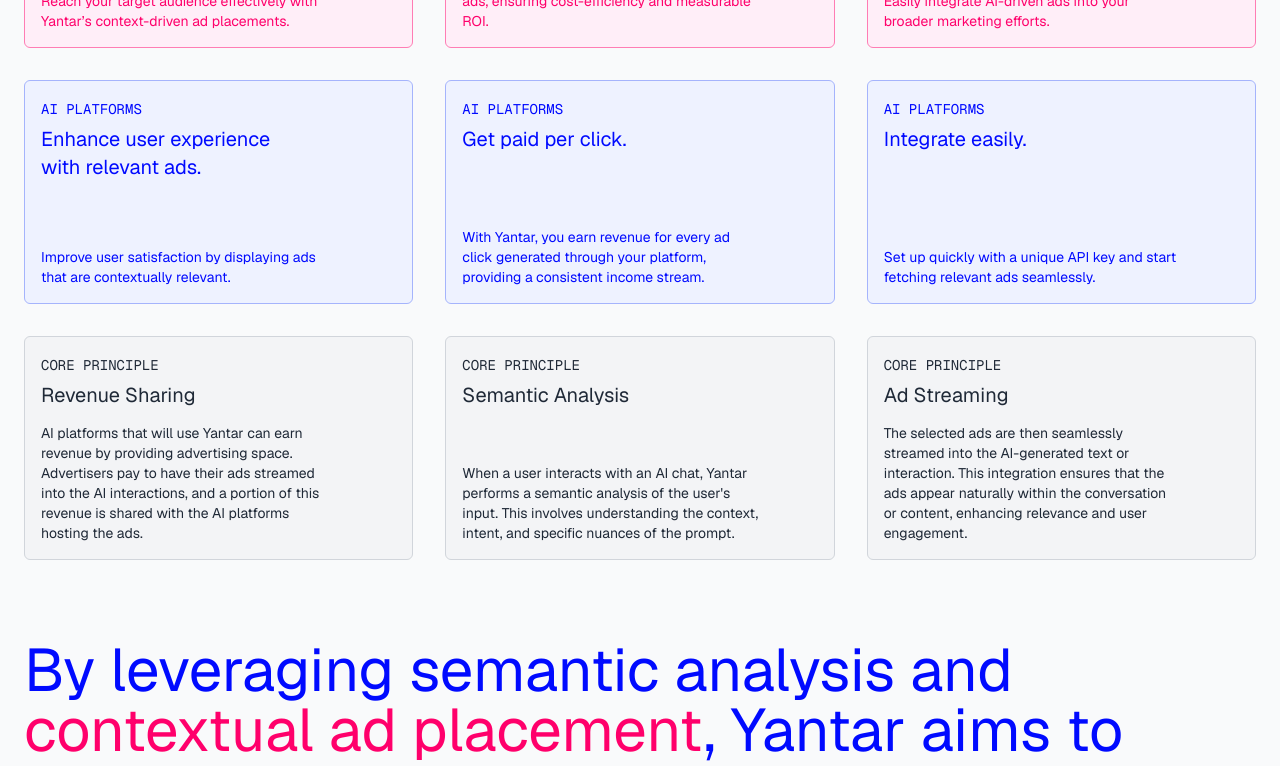
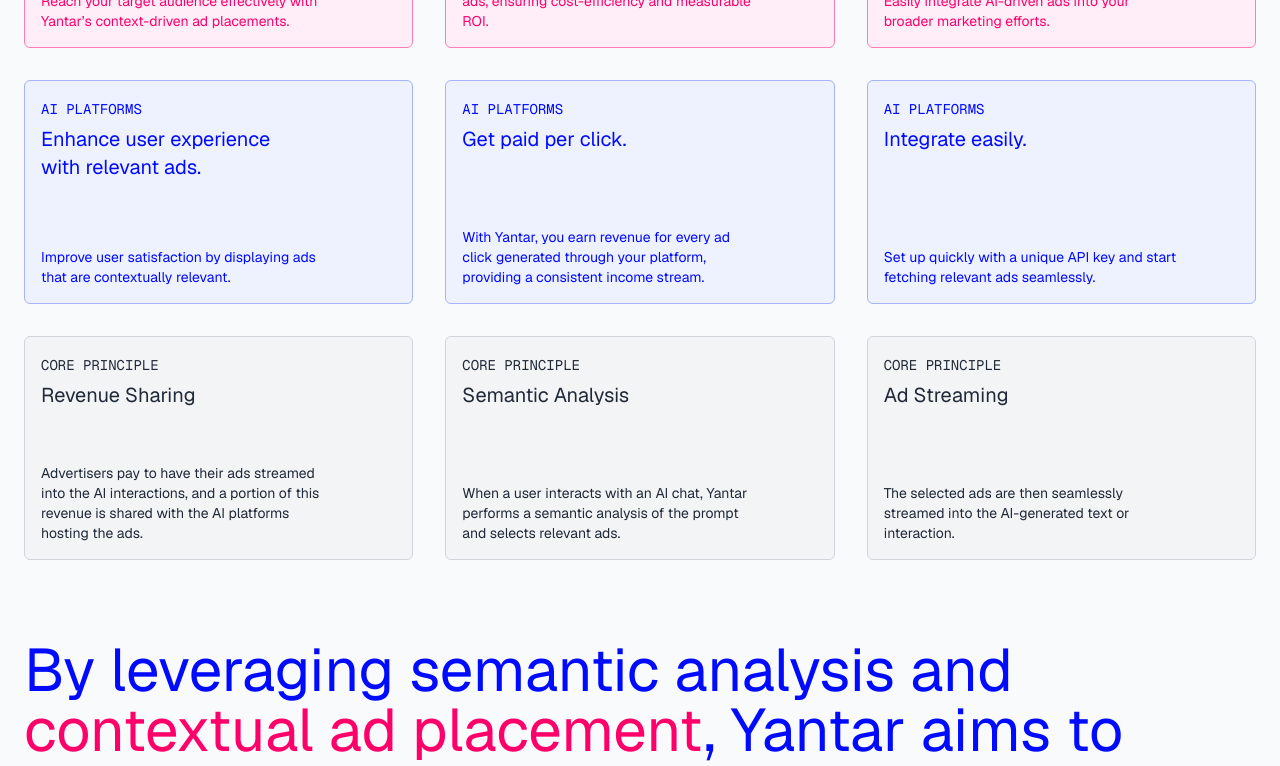
Before and after one commit to Dolko42/yantar, a Next.js app: page / in a window 1280 px wide. Shown: the part 902-1668 px from the top of the page. Built offline with nearby package versions, Linux system fonts and the light colour scheme.

Commit message:
home page update

```diff
--- a/src/app/page.tsx
+++ b/src/app/page.tsx
@@ -47,17 +47,19 @@
         </section>
 
         <section
-          className="flex flex-col lg:grid lg:grid-cols-3 lg:grid-rows-3 gap-8 py-10 max-w-[80rem]"
+          className="flex flex-col lg:grid lg:grid-cols-3 lg:grid-rows-3 gap-8 py-10"
           style={{ margin: "0 auto" }}
         >
           <div className="flex flex-col justify-between h-56 text-skin-secondary p-4 bg-skin-secondarymuted border border-skin-secondary rounded-md">
             <div>
-              <span className="uppercase font-mono text-sm">advertisers</span>
-              <h3 className="text-xl max-w-[20ch] mt-1">
+              <span className="uppercase font-mono text-sm 2xl:text-md">
+                advertisers
+              </span>
+              <h3 className="text-xl max-w-[20ch] mt-1 2xl:text-2xl">
                 Drive relevant traffic
               </h3>
             </div>
-            <p className="text-sm max-w-[32ch]">
+            <p className="text-sm max-w-[32ch] 2xl:text-[16px]">
               Reach your target audience effectively with Yantar’s
               context-driven ad placements.
             </p>
@@ -65,10 +67,14 @@
 
           <div className="flex flex-col justify-between h-56 text-skin-secondary p-4 bg-skin-secondarymuted border border-skin-secondary rounded-md">
             <div>
-              <span className="uppercase font-mono text-sm">advertisers</span>
-              <h3 className="text-xl max-w-[20ch] mt-1">Pay per click.</h3>
+              <span className="uppercase font-mono text-sm 2xl:text-md">
+                advertisers
+              </span>
+              <h3 className="text-xl max-w-[20ch] mt-1 2xl:text-2xl">
+                Pay per click.
+              </h3>
             </div>
-            <p className="text-sm max-w-[32ch]">
+            <p className="text-sm max-w-[32ch] 2xl:text-[16px]">
               You only pay when users engage with your ads, ensuring
               cost-efficiency and measurable ROI.
             </p>
@@ -76,12 +82,14 @@
 
           <div className="flex flex-col justify-between h-56 text-skin-secondary p-4 bg-skin-secondarymuted border border-skin-secondary rounded-md">
             <div>
-              <span className="uppercase font-mono text-sm">advertisers</span>
-              <h3 className="text-xl max-w-[20ch] mt-1">
+              <span className="uppercase font-mono text-sm 2xl:text-md">
+                advertisers
+              </span>
+              <h3 className="text-xl max-w-[20ch] mt-1 2xl:text-2xl">
                 Add AI platforms to your omnichannel strategy.
               </h3>
             </div>
-            <p className="text-sm max-w-[32ch]">
+            <p className="text-sm max-w-[32ch] 2xl:text-[16px]">
               Easily integrate AI-driven ads into your broader marketing
               efforts.
             </p>
@@ -89,12 +97,14 @@
 
           <div className="flex flex-col justify-between h-56 text-skin-base p-4 bg-skin-subtle border border-skin-muted rounded-md">
             <div>
-              <span className="uppercase font-mono text-sm">AI platforms</span>
-              <h3 className="text-xl max-w-[20ch] mt-1">
+              <span className="uppercase font-mono text-sm 2xl:text-md">
+                AI platforms
+              </span>
+              <h3 className="text-xl max-w-[20ch] mt-1 2xl:text-2xl">
                 Enhance user experience with relevant ads.
               </h3>
             </div>
-            <p className="text-sm max-w-[32ch]">
+            <p className="text-sm max-w-[32ch] 2xl:text-[16px]">
               Improve user satisfaction by displaying ads that are contextually
               relevant.
             </p>
@@ -102,10 +112,14 @@
 
           <div className="flex flex-col justify-between h-56 text-skin-base p-4 bg-skin-subtle border border-skin-muted rounded-md">
             <div>
-              <span className="uppercase font-mono text-sm">AI platforms</span>
-              <h3 className="text-xl max-w-[20ch] mt-1">Get paid per click.</h3>
+              <span className="uppercase font-mono text-sm 2xl:text-md">
+                AI platforms
+              </span>
+              <h3 className="text-xl max-w-[20ch] mt-1 2xl:text-2xl">
+                Get paid per click.
+              </h3>
             </div>
-            <p className="text-sm max-w-[32ch]">
+            <p className="text-sm max-w-[32ch] 2xl:text-[16px]">
               With Yantar, you earn revenue for every ad click generated through
               your platform, providing a consistent income stream.
             </p>
@@ -113,10 +127,14 @@
 
           <div className="flex flex-col justify-between h-56 text-skin-base p-4 bg-skin-subtle border border-skin-muted rounded-md">
             <div>
-              <span className="uppercase font-mono text-sm">AI platforms</span>
-              <h3 className="text-xl max-w-[20ch] mt-1">Integrate easily.</h3>
+              <span className="uppercase font-mono text-sm 2xl:text-md">
+                AI platforms
+              </span>
+              <h3 className="text-xl max-w-[20ch] mt-1 2xl:text-2xl">
+                Integrate easily.
+              </h3>
             </div>
-            <p className="text-sm max-w-[32ch]">
+            <p className="text-sm max-w-[32ch] 2xl:text-[16px]">
               Set up quickly with a unique API key and start fetching relevant
               ads seamlessly.
             </p>
@@ -124,45 +142,47 @@
 
           <div className="flex flex-col justify-between h-56 text-gray-800 p-4 bg-gray-100 border border-gray-300 rounded-md">
             <div>
-              <span className="uppercase font-mono text-sm">
+              <span className="uppercase font-mono text-sm 2xl:text-md">
                 core principle
               </span>
-              <h3 className="text-xl max-w-[20ch] mt-1">Revenue Sharing</h3>
+              <h3 className="text-xl max-w-[20ch] mt-1 2xl:text-2xl">
+                Revenue Sharing
+              </h3>
             </div>
-            <p className="text-sm max-w-[32ch]">
-              AI platforms that will use Yantar can earn revenue by providing
-              advertising space. Advertisers pay to have their ads streamed into
-              the AI interactions, and a portion of this revenue is shared with
-              the AI platforms hosting the ads.
+            <p className="text-sm max-w-[32ch] 2xl:text-[16px]">
+              Advertisers pay to have their ads streamed into the AI
+              interactions, and a portion of this revenue is shared with the AI
+              platforms hosting the ads.
             </p>
           </div>
 
           <div className="flex flex-col justify-between h-56 text-gray-800 p-4 bg-gray-100 border border-gray-300 rounded-md">
             <div>
-              <span className="uppercase font-mono text-sm">
+              <span className="uppercase font-mono text-sm 2xl:text-md">
                 core principle
               </span>
-              <h3 className="text-xl max-w-[20ch] mt-1">Semantic Analysis</h3>
+              <h3 className="text-xl max-w-[20ch] mt-1 2xl:text-2xl">
+                Semantic Analysis
+              </h3>
             </div>
-            <p className="text-sm max-w-[32ch]">
+            <p className="text-sm max-w-[32ch] 2xl:text-[16px]">
               When a user interacts with an AI chat, Yantar performs a semantic
-              analysis of the {`user's`} input. This involves understanding the
-              context, intent, and specific nuances of the prompt.
+              analysis of the prompt and selects relevant ads.
             </p>
           </div>
 
           <div className="flex flex-col justify-between h-56 text-gray-800 p-4 bg-gray-100 border border-gray-300 rounded-md">
             <div>
-              <span className="uppercase font-mono text-sm">
+              <span className="uppercase font-mono text-sm 2xl:text-md">
                 core principle
               </span>
-              <h3 className="text-xl max-w-[20ch] mt-1">Ad Streaming</h3>
+              <h3 className="text-xl max-w-[20ch] mt-1 2xl:text-2xl">
+                Ad Streaming
+              </h3>
             </div>
-            <p className="text-sm max-w-[32ch]">
+            <p className="text-sm max-w-[32ch] 2xl:text-[16px]">
               The selected ads are then seamlessly streamed into the
-              AI-generated text or interaction. This integration ensures that
-              the ads appear naturally within the conversation or content,
-              enhancing relevance and user engagement.
+              AI-generated text or interaction.
             </p>
           </div>
         </section>
```
